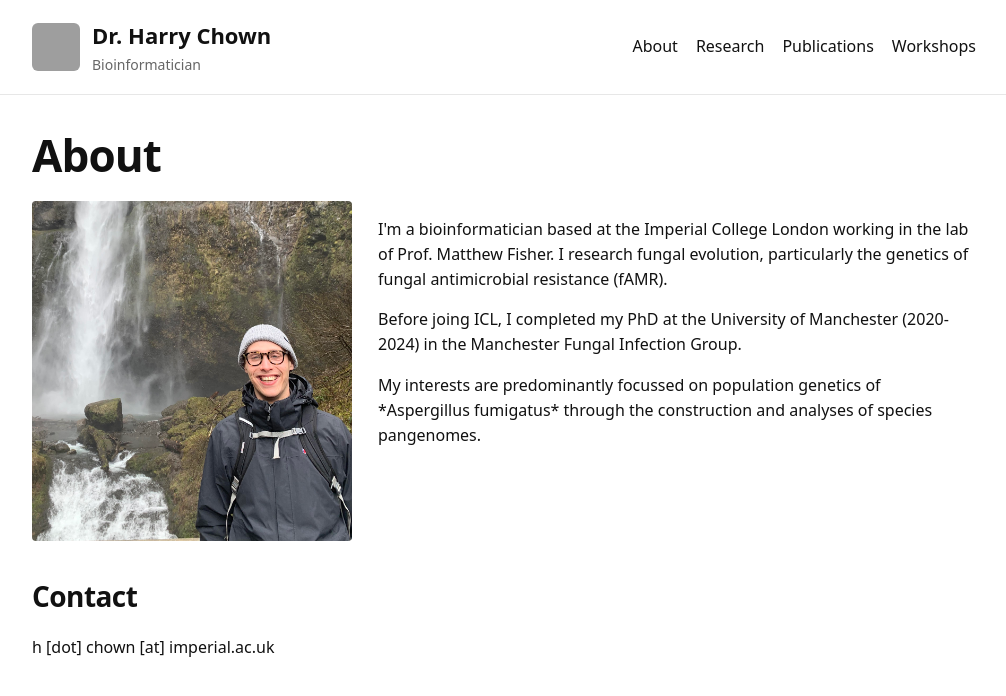
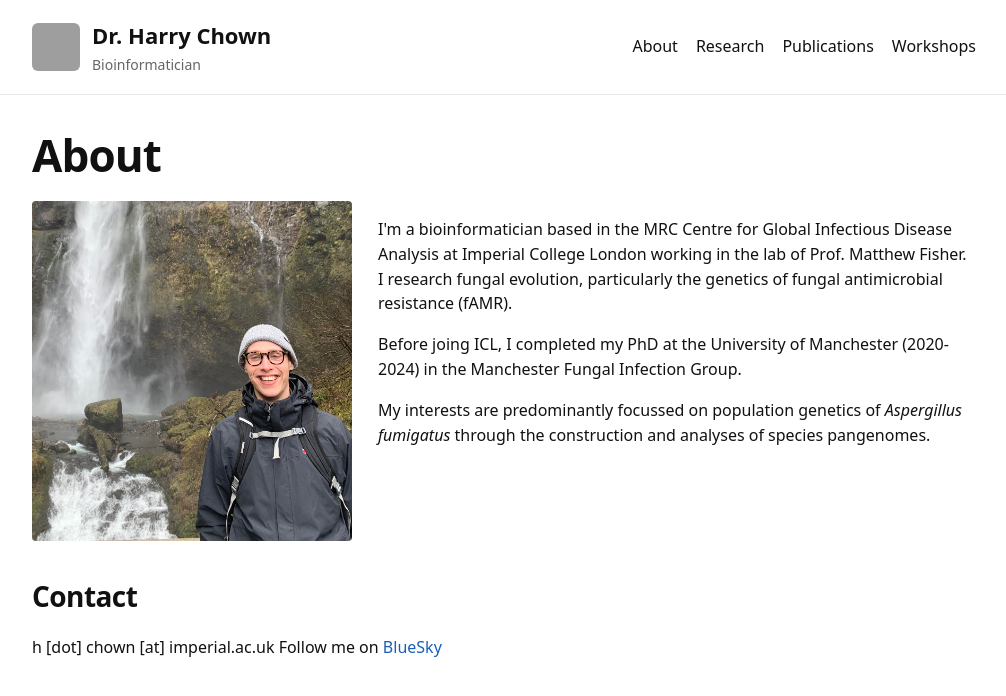
Before and after one commit to harrychown/harrychown.github.io, a Jekyll site: the page built from index.md, in a window 1280 px wide. Shown: the top 696 px of the page, without its empty margins (136-1142 px from the left). Built offline with Jekyll 4.4.1, drawn with Linux system fonts in a browser that asks for light colours; grey boxes are pictures that could not be loaded.

Commit message:
Update index.md

```diff
--- a/index.md
+++ b/index.md
@@ -8,11 +8,11 @@ title: About
 <div class="about">
   <img src="{{ '/assets/img/about.jpg' | relative_url }}" alt="Portrait">
   <div>
-    <p>I'm a bioinformatician based at the Imperial College London working in the lab of Prof. Matthew Fisher. I research fungal evolution, particularly the genetics of fungal antimicrobial resistance (fAMR).</p>
+    <p>I'm a bioinformatician based in the MRC Centre for Global Infectious Disease Analysis at Imperial College London working in the lab of Prof. Matthew Fisher. I research fungal evolution, particularly the genetics of fungal antimicrobial resistance (fAMR).</p>
 
     <p>Before joing ICL, I completed my PhD at the University of Manchester (2020-2024) in the Manchester Fungal Infection Group.</p>
 
-    <p>My interests are predominantly focussed on population genetics of *Aspergillus fumigatus* through the construction and analyses of species pangenomes.</p>
+    <p>My interests are predominantly focussed on population genetics of <i>Aspergillus fumigatus</i> through the construction and analyses of species pangenomes.</p>
 
 	 </div>
 </div>
@@ -20,3 +20,4 @@ title: About
 ## Contact
 
 h [dot] chown [at] imperial.ac.uk
+Follow me on [BlueSky](https://bsky.app/profile/chownbioinf.bsky.social)
```
